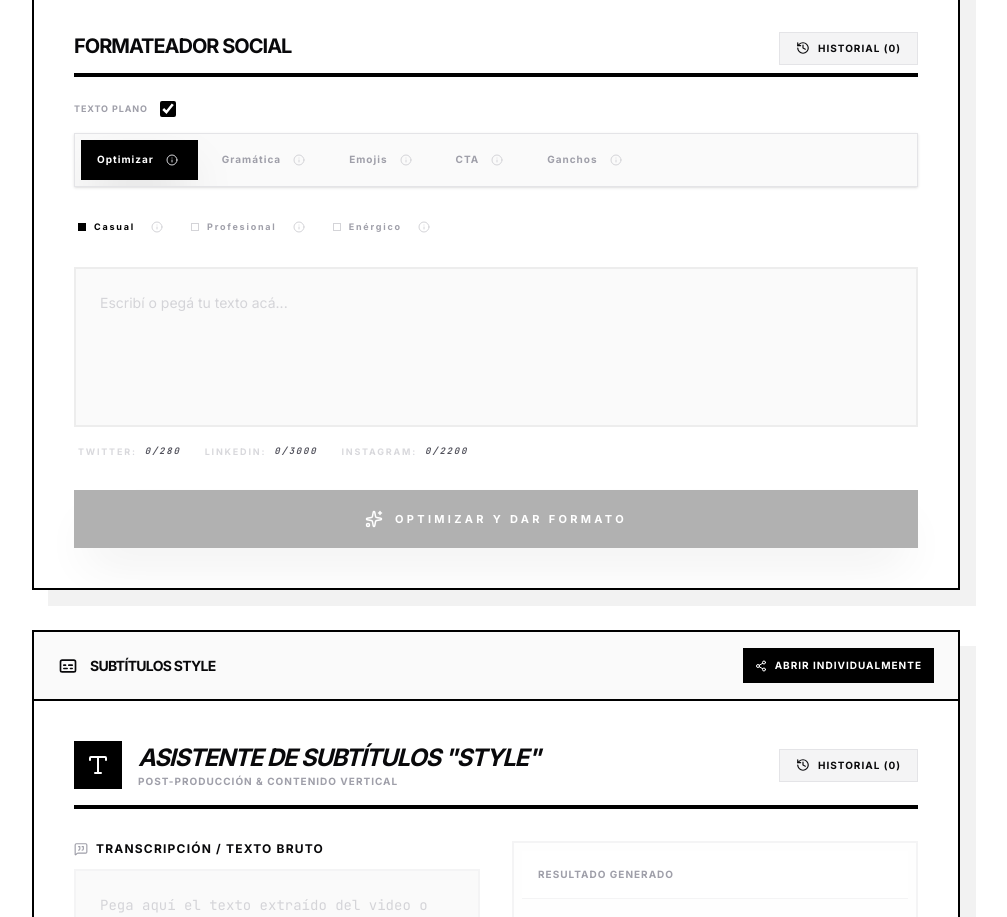
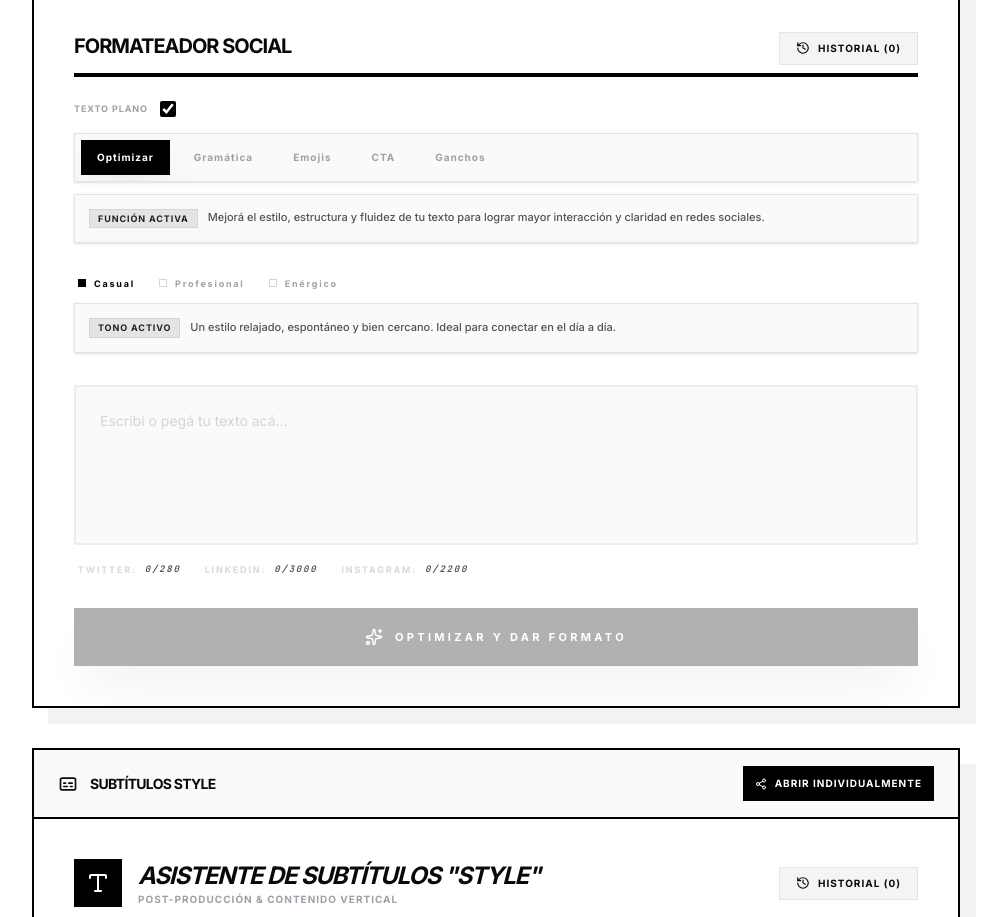
Before and after one commit to satoshi94higa/Multitool, a React (Vite) app: page / in a window 1280 px wide. Shown: the part 3900-4817 px from the top of the page, without its empty margins (272-1279 px from the left). Built offline with nearby package versions, Linux system fonts and the light colour scheme.

Commit message:
feat(social): add hover state tracking for UI tooltips
Add state for hovered mode and tone to support improved UI interactivity in the Social Formatter.

```diff
--- a/src/components/SocialFormatter.tsx
+++ b/src/components/SocialFormatter.tsx
@@ -60,6 +60,8 @@ export default function SocialFormatter() {
   const [error, setError] = useState<string | null>(null);
   const [history, setHistory] = useState<HistoryItem[]>([]);
   const [showHistory, setShowHistory] = useState(false);
+  const [hoveredMode, setHoveredMode] = useState<Mode | null>(null);
+  const [hoveredTone, setHoveredTone] = useState<Tone | null>(null);
 
   useEffect(() => {
     setHistory(getHistory('social'));
@@ -217,11 +219,14 @@ export default function SocialFormatter() {
       </div>
 
       <div className="space-y-8">
+        <div className="space-y-3">
           <div className="flex flex-wrap sm:flex-nowrap sm:overflow-x-auto gap-2 text-[10px] font-black uppercase tracking-widest bg-zinc-50 p-1.5 rounded-none border border-zinc-200 shadow-sm scrollbar-hide">
             {(['social', 'grammar', 'emojis', 'cta', 'hooks'] as const).map((m) => (
               <button
                 key={m}
                 onClick={() => { setMode(m); setOutput(''); setReport(null); }}
+                onMouseEnter={() => setHoveredMode(m)}
+                onMouseLeave={() => setHoveredMode(null)}
                 className={`px-4 py-2.5 rounded-none transition-all flex items-center gap-1 ${
                   mode === m ? 'bg-black text-white shadow-2xl' : 'text-zinc-400 hover:text-black'
                 }`}
@@ -232,24 +237,43 @@ export default function SocialFormatter() {
                    m === 'emojis' ? 'Emojis' :
                    m === 'cta' ? 'CTA' : 'Ganchos'}
                 </span>
-              <InfoTooltip text={modeInfo[m]} />
               </button>
             ))}
           </div>
+          <div className="text-[11px] text-zinc-600 bg-zinc-50 border border-zinc-200 p-3.5 flex items-start gap-2.5 rounded-none shadow-sm animate-in fade-in duration-300">
+            <span className="text-[9px] font-black uppercase tracking-widest text-[#222222] bg-zinc-200 px-2 py-0.5 select-none shrink-0 border border-zinc-300">
+              {hoveredMode ? 'Previsualizar' : 'Función Activa'}
+            </span>
+            <p className="font-medium text-zinc-750 self-center leading-relaxed">
+              {modeInfo[hoveredMode || mode]}
+            </p>
+          </div>
+        </div>
 
         {(mode === 'social' || mode === 'cta' || mode === 'hooks') && (
+          <div className="space-y-3">
             <div className="flex gap-6 text-[9px] font-black uppercase tracking-[0.2em] ml-1">
               {(['casual', 'professional', 'energetic'] as const).map((t) => (
                 <button
                   key={t}
                   onClick={() => setTone(t)}
+                  onMouseEnter={() => setHoveredTone(t)}
+                  onMouseLeave={() => setHoveredTone(null)}
                   className={`transition-colors flex items-center gap-2 leading-none h-4 ${tone === t ? 'text-black' : 'text-zinc-400 hover:text-zinc-600'}`}
                 >
                   <div className={`w-2 h-2 rounded-none ${tone === t ? 'bg-black' : 'bg-transparent border border-zinc-300'}`} />
                   <span>{t === 'casual' ? 'Casual' : t === 'professional' ? 'Profesional' : 'Enérgico'}</span>
-                <InfoTooltip text={toneInfo[t]} />
                 </button>
               ))}
+            </div>
+            <div className="text-[11px] text-zinc-600 bg-zinc-50 border border-zinc-200 p-3.5 flex items-start gap-2.5 rounded-none shadow-sm animate-in fade-in duration-300">
+              <span className="text-[9px] font-black uppercase tracking-widest text-[#222222] bg-zinc-200 px-2 py-0.5 select-none shrink-0 border border-zinc-300">
+                {hoveredTone ? 'Tono Destacado' : 'Tono Activo'}
+              </span>
+              <p className="font-medium text-zinc-750 self-center leading-relaxed">
+                {toneInfo[hoveredTone || tone]}
+              </p>
+            </div>
           </div>
         )}
 
```
Lines whose indentation alone changed are shown as unchanged.
